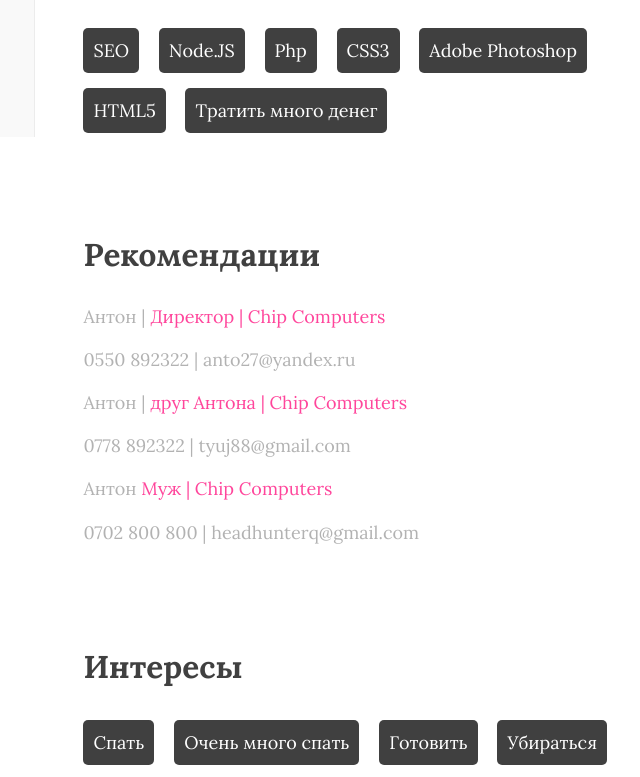
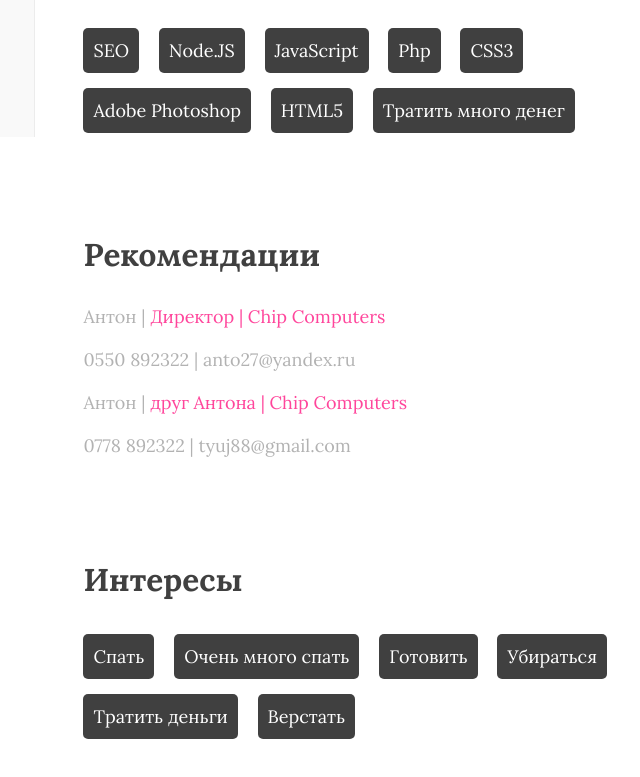
Before and after one commit to Victoryik16/resume1, a plain HTML site: page index.html in a window 1280 px wide. Shown: the part 671-1448 px from the top of the page, without its empty margins (400-1040 px from the left). Drawn offline with nearby package versions, Linux system fonts and the light colour scheme; a web font is replaced by a local one.

Commit message:
Update index.html

```diff
--- a/index.html
+++ b/index.html
@@ -31,7 +31,7 @@
                 <section>
                     <h1>Опыт работы</h1>
                     <p>
-                        Осень 2012 - Начало работы <em>7 MEDIA | контент-менеджер</em>
+                        Осень 2011 - Начало работы <em>7 MEDIA | контент-менеджер</em>
                     </p>
                     <p>
                         Вырезала миллионы картинок и написала миллион описаний для товаров
@@ -59,6 +59,7 @@
                     <ul class="skill-set">
                         <li>SEO</li>
                         <li>Node.JS</li>
+                        <li>JavaScript</li>
                         <li>Php</li>
                         <li>CSS3</li>
                         <li>Adobe Photoshop</li>
@@ -72,8 +73,6 @@
                     <p>0550 892322 | anto27@yandex.ru</p>
                     <p>Антон | <em>друг Антона | Chip Computers</em></p>
                     <p>0778 892322 | tyuj88@gmail.com</p>
-                    <p>Антон <em>Муж | Chip Computers</em></p>
-                    <p>0702 800 800 | headhunterq@gmail.com</p>
                 </section>
                 <section>
                     <h1>Интересы</h1>
```
